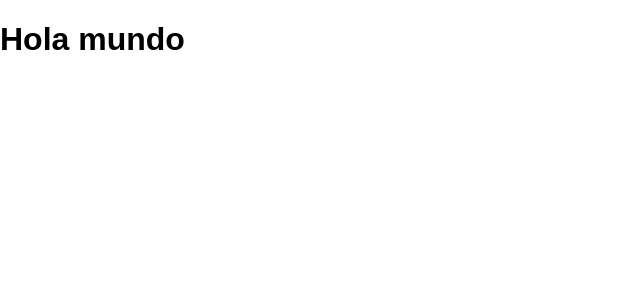
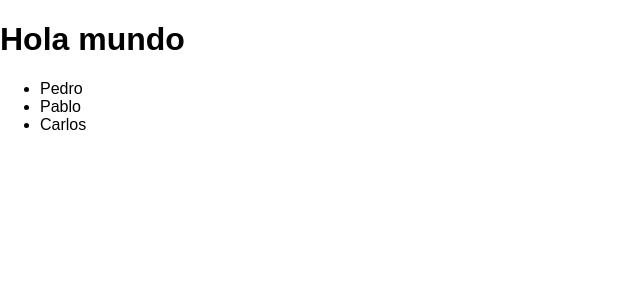
Before and after one commit to pablocoronel/react-tutorial, a React (Create React App) app: page / in a window 1280 px wide. Shown: the top 300 px of the page, without its empty margins (0-640 px from the left). Built offline with nearby package versions, Linux system fonts and the light colour scheme.

Commit message:
ul li con map()

```diff
--- a/src/App.js
+++ b/src/App.js
@@ -3,8 +3,18 @@ import './App.css';
 
 class App extends Component {
   render() {
+    const names = ["Pedro", "Pablo", "Carlos"];
+
     return (
-      <h1>Hola mundo</h1>
+      <div>
+        <h1>Hola mundo</h1>
+
+        <ul>
+          {names.map(nombre =>
+            <li>{nombre}</li>
+          )}
+        </ul>
+      </div>
     );
   }
 }
```
